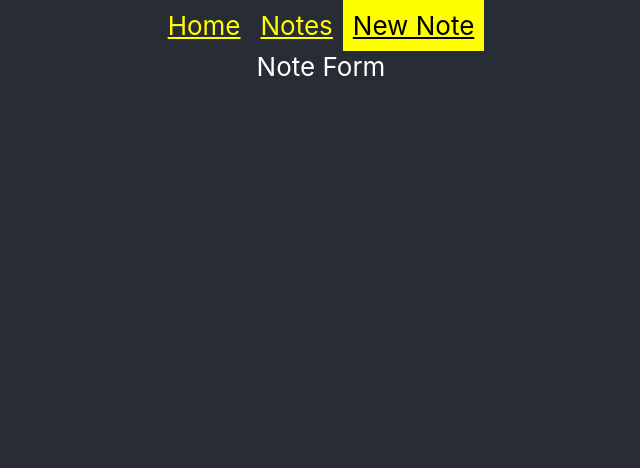
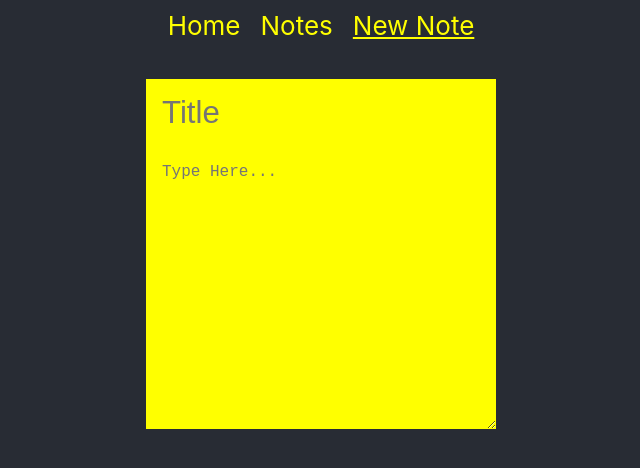
Before and after one commit to bklarer/note-taker-app, a React (Create React App) app: page /new in a window 1280 px wide. Shown: the top 468 px of the page, without its empty margins (319-959 px from the left). Built offline with nearby package versions, Linux system fonts and the light colour scheme; data requests are answered from the project's data file.

Commit message:
Create form for new notes

```diff
--- a/src/App.css
+++ b/src/App.css
@@ -18,6 +18,7 @@
 .NavLink {
   color: yellow;
   padding: 10px;
+  text-decoration: none;
 
 }
 
@@ -29,3 +30,26 @@ button {
   padding: 10px;
 
 }
+
+.form {
+  display: flex;
+  flex-direction: column;
+  width: 350px;
+  margin: 0 auto;
+  padding: 1.75rem;
+}
+
+.title {
+  background: yellow;
+  border:none;
+  padding: 1rem;
+  font-size: larger;
+}
+
+.note {
+  background: yellow;
+  border:none;
+  padding: 1rem;
+  font-size: large;
+  height: 250px;
+}
--- a/src/components/App.js
+++ b/src/components/App.js
@@ -13,7 +13,7 @@ function App() {
   const [notes, setNotes] = useState([])
   const [search, setSearch] = useState("")
 
-  const history = useHistory()
+  const history = useHistory() //figure out
 
   function handleSearch(e) {
     setSearch(e.target.value)
--- a/src/components/Navbar.js
+++ b/src/components/Navbar.js
@@ -10,8 +10,7 @@ function Navbar() {
                 exact
                 className="NavLink"
                 activeStyle={{
-                background: "yellow",
-                color: "black"
+                textDecoration: "underline"
                 }}
             >
                 Home
@@ -21,8 +20,7 @@ function Navbar() {
                 exact
                 className="NavLink"
                 activeStyle={{
-                background: "yellow",
-                color: "black"
+                textDecoration: "underline"
                 }}
             >
                 Notes
@@ -32,8 +30,7 @@ function Navbar() {
                 exact
                 className="NavLink"
                 activeStyle={{
-                background: "yellow",
-                color: "black"
+                textDecoration: "underline"
                 }}
             >
                 New Note
--- a/src/components/NoteForm.js
+++ b/src/components/NoteForm.js
@@ -6,7 +6,12 @@ function NoteForm() {
 
 
     return (
-        <div>Note Form</div>
+        <div>
+            <form className="form">
+                <input className="title" type="text" id="title" name="title" placeholder="Title"/>
+                <textarea className="note" type="text" id="note" name="note" placeholder="Type Here..."/>
+            </form>
+        </div>
     )
 }
 
```
